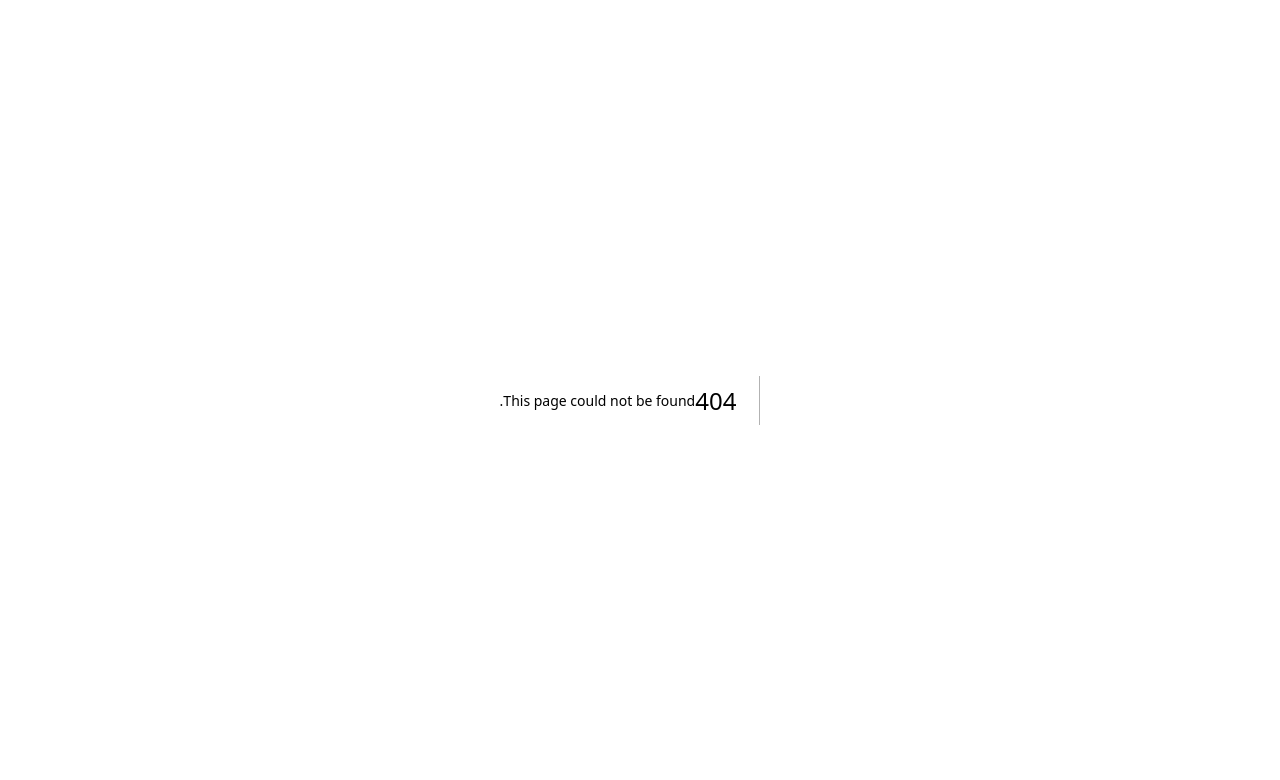
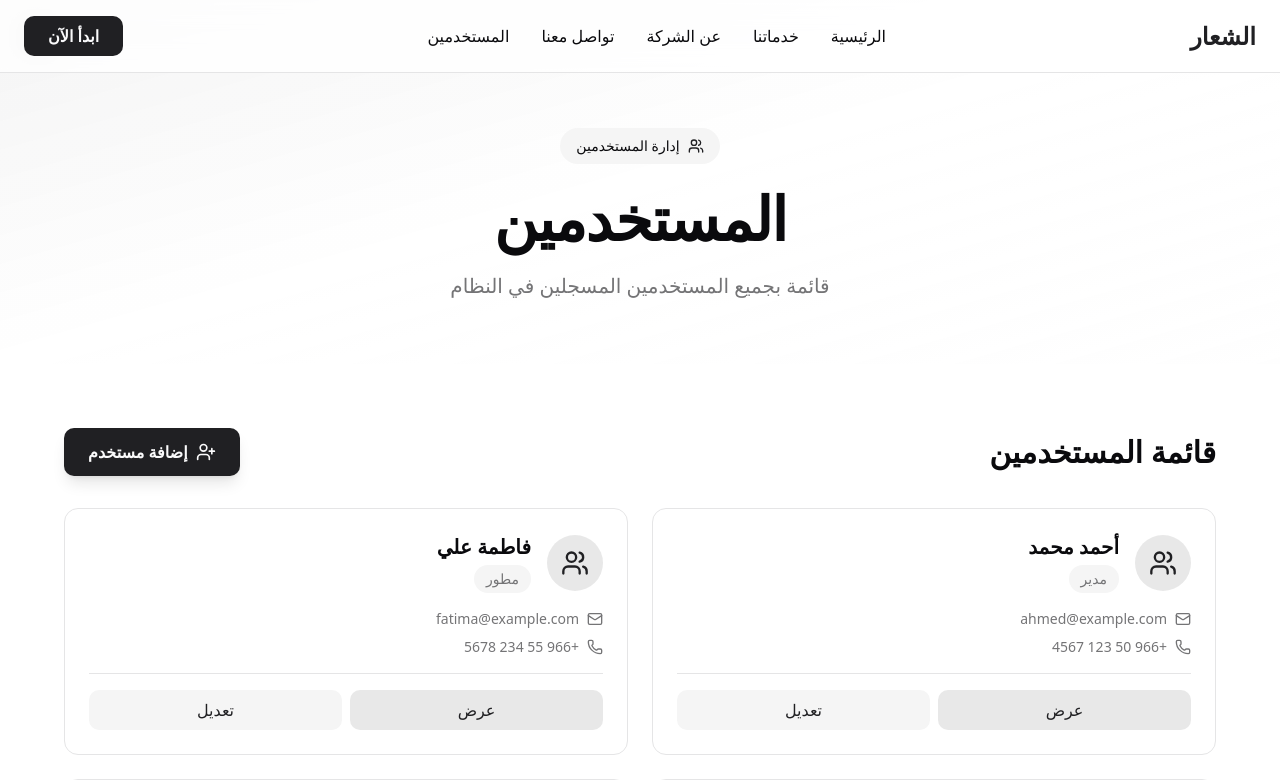
Before and after one commit to MrTurki2/nextjs-learn, a Next.js app: page /users in a window 1280 px wide. Before the commit this address had no page. Shown: the top 780 px of the page. Built offline with nearby package versions, Linux system fonts and the light colour scheme.

Commit message:
إضافة صفحة المستخدمين وتحديث روابط التنقل

```diff
--- /dev/null
+++ b/app/users/page.tsx
@@ -0,0 +1,107 @@
+import { ThemeToggle } from "@/components/theme-toggle";
+import { Header } from "@/components/header";
+import { Users, UserPlus, Mail, Phone } from "lucide-react";
+
+export default function UsersPage() {
+  const users = [
+    { id: 1, name: "أحمد محمد", email: "ahmed@example.com", phone: "+966 50 123 4567", role: "مدير" },
+    { id: 2, name: "فاطمة علي", email: "fatima@example.com", phone: "+966 55 234 5678", role: "مطور" },
+    { id: 3, name: "محمد خالد", email: "mohammed@example.com", phone: "+966 54 345 6789", role: "مصمم" },
+    { id: 4, name: "سارة أحمد", email: "sara@example.com", phone: "+966 56 456 7890", role: "مسوق" },
+  ];
+
+  return (
+    <div className="min-h-screen bg-background">
+      <Header />
+      <ThemeToggle />
+
+      {/* Hero Section */}
+      <section className="relative overflow-hidden pt-32 pb-16">
+        <div className="absolute inset-0 bg-gradient-to-br from-primary/5 via-transparent to-accent/5" />
+        <div className="container mx-auto px-6 relative">
+          <div className="max-w-4xl mx-auto text-center space-y-6">
+            <div className="inline-flex items-center gap-2 px-4 py-2 bg-secondary rounded-full text-sm font-medium">
+              <Users className="w-4 h-4 text-primary" />
+              <span>إدارة المستخدمين</span>
+            </div>
+
+            <h1 className="text-5xl md:text-6xl font-bold tracking-tight">
+              المستخدمين
+            </h1>
+
+            <p className="text-xl text-muted-foreground max-w-2xl mx-auto">
+              قائمة بجميع المستخدمين المسجلين في النظام
+            </p>
+          </div>
+        </div>
+      </section>
+
+      {/* Users List Section */}
+      <section className="py-16">
+        <div className="container mx-auto px-6">
+          <div className="max-w-6xl mx-auto">
+            {/* Add User Button */}
+            <div className="mb-8 flex justify-between items-center">
+              <h2 className="text-3xl font-bold">قائمة المستخدمين</h2>
+              <button className="flex items-center gap-2 px-6 py-3 bg-primary text-primary-foreground rounded-lg font-semibold hover:bg-primary/90 transition-all shadow-lg">
+                <UserPlus className="w-5 h-5" />
+                إضافة مستخدم
+              </button>
+            </div>
+
+            {/* Users Grid */}
+            <div className="grid md:grid-cols-2 gap-6">
+              {users.map((user) => (
+                <div
+                  key={user.id}
+                  className="group p-6 bg-card rounded-xl border border-border hover:border-primary/50 transition-all hover:shadow-lg"
+                >
+                  <div className="flex items-start justify-between mb-4">
+                    <div className="flex items-center gap-4">
+                      <div className="w-14 h-14 bg-primary/10 rounded-full flex items-center justify-center group-hover:scale-110 transition-transform">
+                        <Users className="w-7 h-7 text-primary" />
+                      </div>
+                      <div>
+                        <h3 className="text-xl font-bold">{user.name}</h3>
+                        <span className="text-sm text-muted-foreground bg-secondary px-3 py-1 rounded-full inline-block mt-1">
+                          {user.role}
+                        </span>
+                      </div>
+                    </div>
+                  </div>
+
+                  <div className="space-y-2 text-muted-foreground">
+                    <div className="flex items-center gap-2">
+                      <Mail className="w-4 h-4" />
+                      <span className="text-sm">{user.email}</span>
+                    </div>
+                    <div className="flex items-center gap-2">
+                      <Phone className="w-4 h-4" />
+                      <span className="text-sm">{user.phone}</span>
+                    </div>
+                  </div>
+
+                  <div className="mt-4 pt-4 border-t border-border flex gap-2">
+                    <button className="flex-1 px-4 py-2 bg-primary/10 text-primary rounded-lg font-medium hover:bg-primary/20 transition-colors">
+                      عرض
+                    </button>
+                    <button className="flex-1 px-4 py-2 bg-secondary text-secondary-foreground rounded-lg font-medium hover:bg-accent transition-colors">
+                      تعديل
+                    </button>
+                  </div>
+                </div>
+              ))}
+            </div>
+          </div>
+        </div>
+      </section>
+
+      {/* Footer */}
+      <footer className="py-12 border-t border-border">
+        <div className="container mx-auto px-6 text-center text-muted-foreground">
+          <p>© 2024 جميع الحقوق محفوظة</p>
+        </div>
+      </footer>
+    </div>
+  );
+}
--- a/components/header.tsx
+++ b/components/header.tsx
@@ -7,11 +7,11 @@ export function Header() {
   const [isOpen, setIsOpen] = useState(false)
 
   const navItems = [
-    { name: "الرئيسية", href: "#" },
+    { name: "الرئيسية", href: "/" },
     { name: "خدماتنا", href: "#features" },
     { name: "عن الشركة", href: "#about" },
     { name: "تواصل معنا", href: "#contact" },
-    { name: "المستخدمين", href: "#users" },
+    { name: "المستخدمين", href: "/users" },
   ]
 
   return (
```
